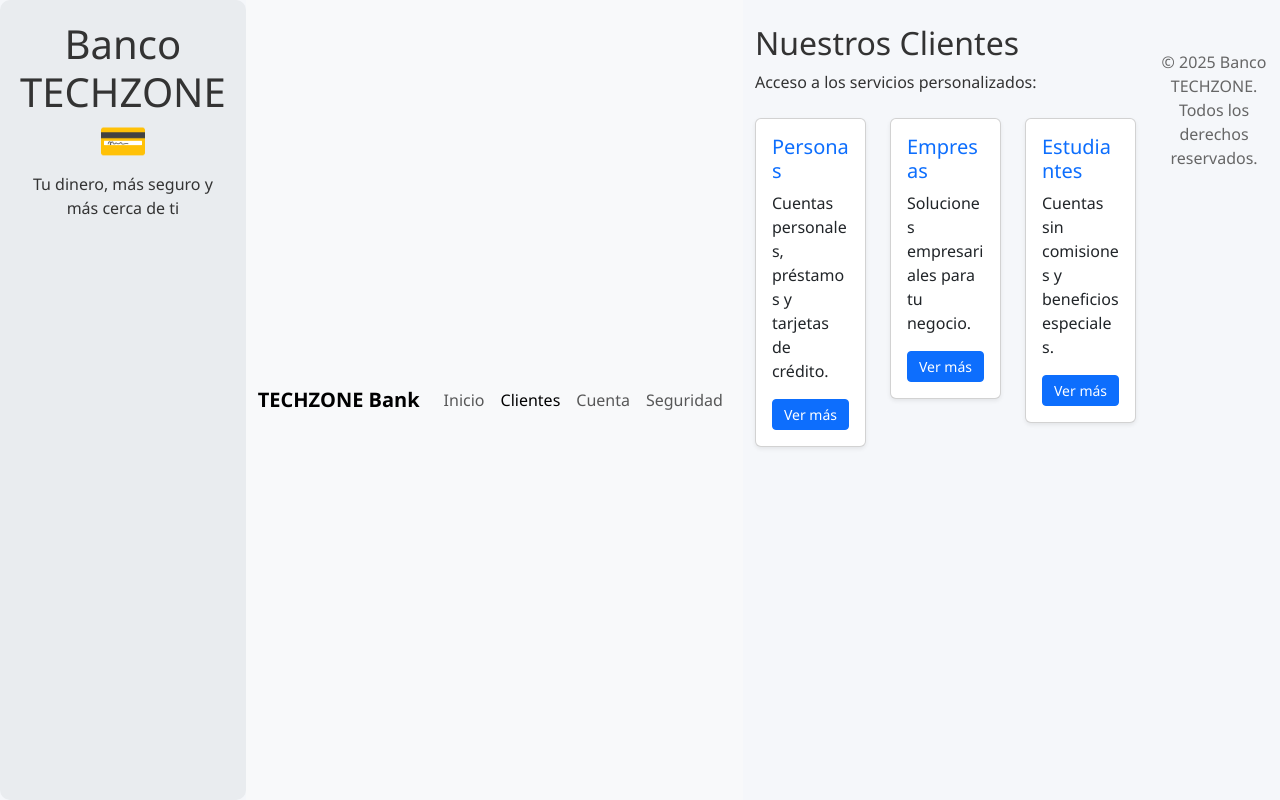
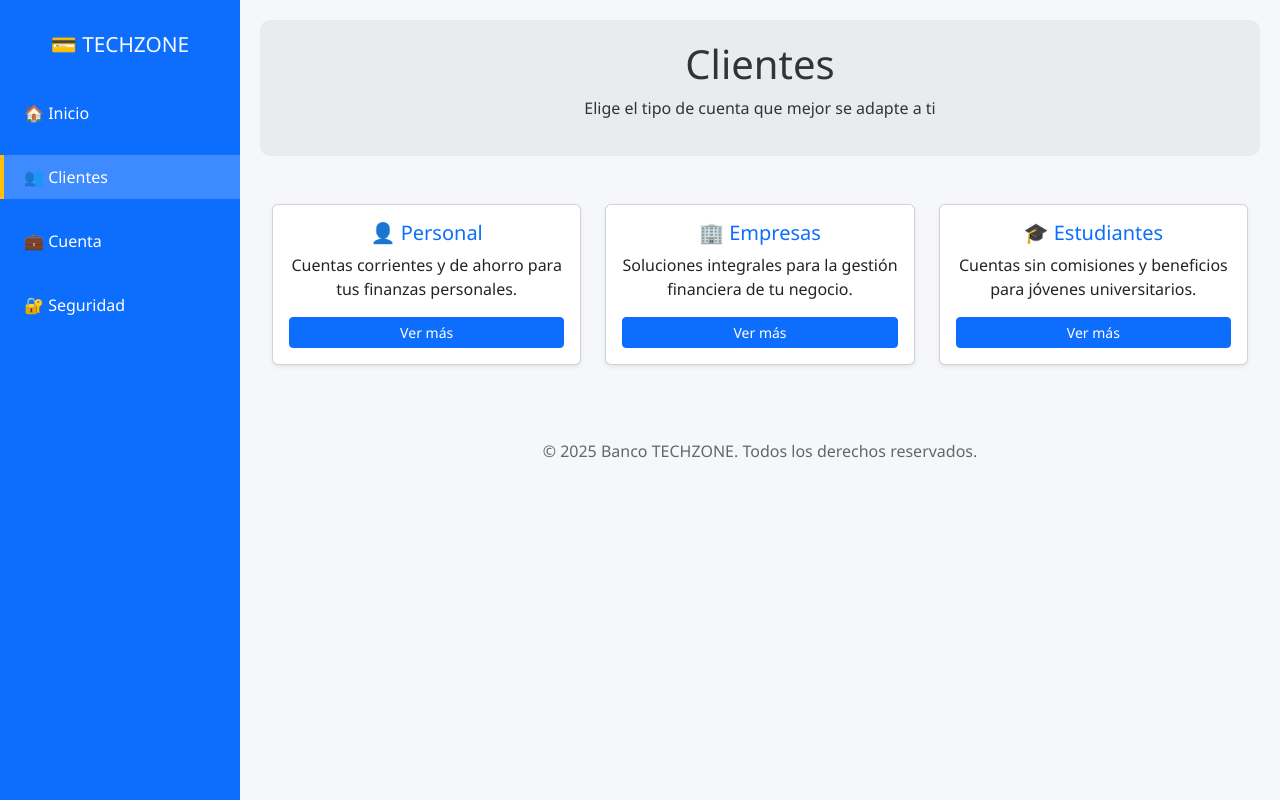
Before and after one commit to Brandon-bit320/Clase-git, a plain HTML site: page clientes.html in a window 1280 px wide. Drawn offline with nearby package versions, Linux system fonts and the light colour scheme.

Commit message:
Cambio en el diseño

```diff
--- a/clientes.html
+++ b/clientes.html
@@ -8,47 +8,46 @@
   <link rel="stylesheet" href="style.css">
 </head>
 <body>
+  <button class="btn btn-primary toggle-btn d-md-none">☰</button>
+
+  <div class="sidebar closed" id="sidebar">
+    <h2 class="text-center text-light mt-3">💳 TECHZONE</h2>
+    <ul class="nav flex-column mt-4">
+      <li><a href="index.html">🏠 Inicio</a></li>
+      <li><a href="clientes.html" class="active">👥 Clientes</a></li>
+      <li><a href="cuenta.html">💼 Cuenta</a></li>
+      <li><a href="seguridad.html">🔐 Seguridad</a></li>
+    </ul>
+  </div>
+
+  <div class="overlay" id="overlay"></div>
+
+  <div class="content">
     <header>
-    <h1>Banco TECHZONE 💳</h1>
-    <p>Tu dinero, más seguro y más cerca de ti</p>
+      <h1>Clientes</h1>
+      <p>Elige el tipo de cuenta que mejor se adapte a ti</p>
     </header>
 
-  <nav class="navbar navbar-expand-lg bg-light">
-    <div class="container-fluid">
-      <a class="navbar-brand fw-bold" href="index.html">TECHZONE Bank</a>
-      <div class="collapse navbar-collapse" id="menu">
-        <ul class="navbar-nav ms-auto">
-          <li class="nav-item"><a class="nav-link" href="index.html">Inicio</a></li>
-          <li class="nav-item"><a class="nav-link active" href="clientes.html">Clientes</a></li>
-          <li class="nav-item"><a class="nav-link" href="cuenta.html">Cuenta</a></li>
-          <li class="nav-item"><a class="nav-link" href="seguridad.html">Seguridad</a></li>
-        </ul>
-      </div>
-    </div>
-  </nav>
-
-  <main class="container mt-4">
-    <h2>Nuestros Clientes</h2>
-    <p>Acceso a los servicios personalizados:</p>
-    <div class="row mt-4">
-      <div class="col-md-4">
+    <main class="container mt-5">
+      <div class="row text-center">
+        <div class="col-md-4 mb-4">
           <div class="card p-3 shadow-sm">
-          <h5 class="text-primary">Personas</h5>
-          <p>Cuentas personales, préstamos y tarjetas de crédito.</p>
+            <h5 class="text-primary">👤 Personal</h5>
+            <p>Cuentas corrientes y de ahorro para tus finanzas personales.</p>
             <button class="btn btn-primary btn-sm">Ver más</button>
           </div>
         </div>
-      <div class="col-md-4">
+        <div class="col-md-4 mb-4">
           <div class="card p-3 shadow-sm">
-          <h5 class="text-primary">Empresas</h5>
-          <p>Soluciones empresariales para tu negocio.</p>
+            <h5 class="text-primary">🏢 Empresas</h5>
+            <p>Soluciones integrales para la gestión financiera de tu negocio.</p>
             <button class="btn btn-primary btn-sm">Ver más</button>
           </div>
         </div>
-      <div class="col-md-4">
+        <div class="col-md-4 mb-4">
           <div class="card p-3 shadow-sm">
-          <h5 class="text-primary">Estudiantes</h5>
-          <p>Cuentas sin comisiones y beneficios especiales.</p>
+            <h5 class="text-primary">🎓 Estudiantes</h5>
+            <p>Cuentas sin comisiones y beneficios para jóvenes universitarios.</p>
             <button class="btn btn-primary btn-sm">Ver más</button>
           </div>
         </div>
@@ -58,5 +57,8 @@
     <footer>
       <p>&copy; 2025 Banco TECHZONE. Todos los derechos reservados.</p>
     </footer>
+  </div>
+
+  <script src="script.js"></script>
 </body>
 </html>
```
Lines whose indentation alone changed are shown as unchanged.
